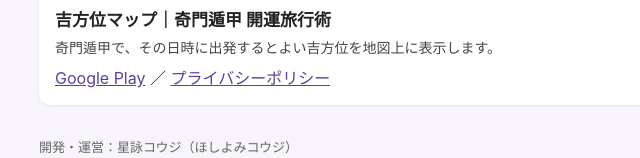
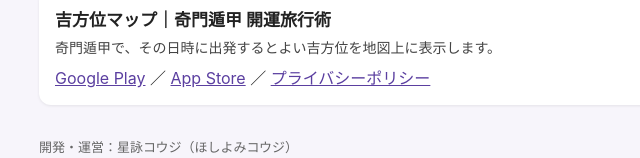
Before and after one commit to hoshiyomikoji/hoshiyomikoji.github.io, a plain HTML site: page index.html in a window 1280 px wide. Shown: the part 375-533 px from the top of the page, without its empty margins (281-921 px from the left). Drawn offline with Linux system fonts and the light colour scheme.

Commit message:
Add App Store link to index.html

```diff
--- a/index.html
+++ b/index.html
@@ -37,6 +37,7 @@
     <h2>吉方位マップ｜奇門遁甲 開運旅行術</h2>
     <p>奇門遁甲で、その日時に出発するとよい吉方位を地図上に表示します。</p>
     <a href="https://play.google.com/store/apps/details?id=com.hoshiyomikoji.kimontonko">Google Play</a>
+    ／ <a href="https://apps.apple.com/jp/app/id6828744558">App Store</a>
     ／ <a href="kimontonko/privacy.html">プライバシーポリシー</a>
   </div>
 
```
